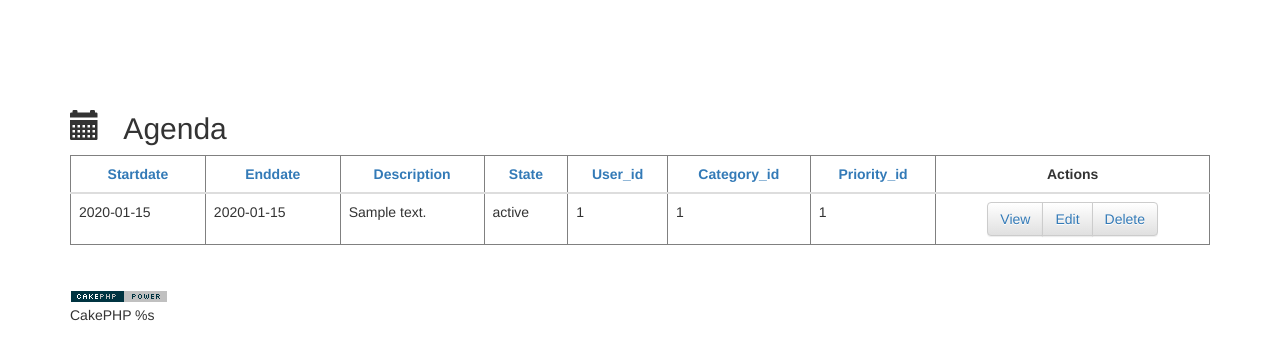
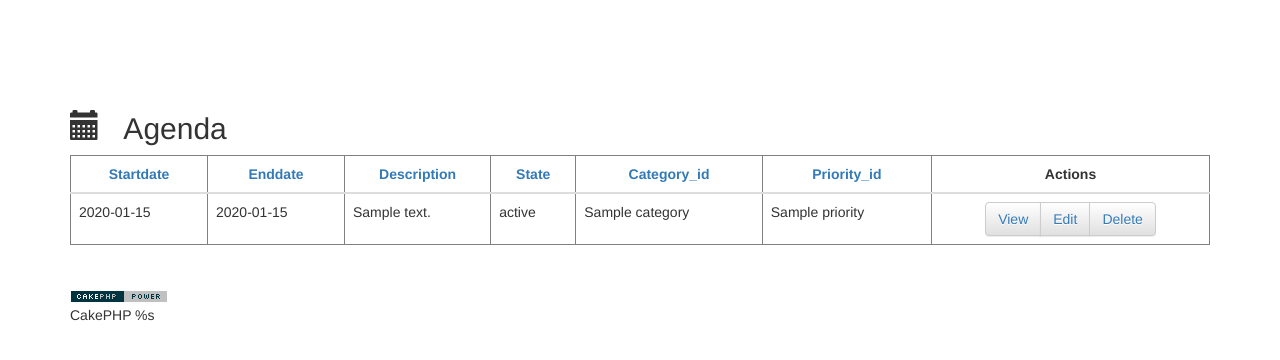
Before and after one commit to ivalvarad/Agenda, a CakePHP app: the page made by app/View/Events/index.ctp in a window 1280 px wide. Shown: the part 51-411 px from the top of the page. Run offline with PHP 8.4 and a stand-in for CakePHP, Linux system fonts and the light colour scheme; the template is opened without the code that fills it: most values are stand-ins (such as "Sample title", 1, 10 or a date in 2020); data that the repository does not hold is empty; some libraries are stand-ins or nearby versions.

Commit message:
Mas arreglos a eventos.

```diff
--- a/app/Controller/EventsController.php
+++ b/app/Controller/EventsController.php
@@ -24,6 +24,8 @@ class EventsController extends AppController {
  * @return void
  */
 	public function index() {
+		$this->set('priority', $this->Event->Priority->find('first'));
+		$this->set('category', $this->Event->Category->find('first'));
 		$this->Event->recursive = 0;
 		$this->set('events', $this->Paginator->paginate());
 	}
--- a/app/View/Events/index.ctp
+++ b/app/View/Events/index.ctp
@@ -9,7 +9,6 @@
 			<th style="text-align: center;"><?php echo $this->Paginator->sort('enddate'); ?></th>
 			<th style="text-align: center;"><?php echo $this->Paginator->sort('description'); ?></th>
 			<th style="text-align: center;"><?php echo $this->Paginator->sort('state'); ?></th>
-			<th style="text-align: center;"><?php echo $this->Paginator->sort('user_id'); ?></th>
 			<th style="text-align: center;"><?php echo $this->Paginator->sort('category_id'); ?></th>
 			<th style="text-align: center;"><?php echo $this->Paginator->sort('priority_id'); ?></th>
 			<th style="text-align: center;" class="actions"><?php echo __('Actions'); ?></th>
@@ -22,9 +21,8 @@
 		<td><?php echo h($event['Event']['enddate']); ?>&nbsp;</td>
 		<td><?php echo h($event['Event']['description']); ?>&nbsp;</td>
 		<td><?php echo h($event['Event']['state']); ?>&nbsp;</td>
-		<td><?php echo h($event['Event']['user_id']); ?>&nbsp;</td>
-		<td><?php echo h($event['Event']['category_id']); ?>&nbsp;</td>
-		<td><?php echo h($event['Event']['priority_id']); ?>&nbsp;</td>
+		<td><?php echo h($event['Category']['name']); ?>&nbsp;</td>
+		<td><?php echo h($event['Priority']['name']); ?>&nbsp;</td>
 		<td class="actions" style="text-align: center;">
 			<div class="btn-group" role="group" aria-label="...">
 				<div class="btn-group" role="group">
```
